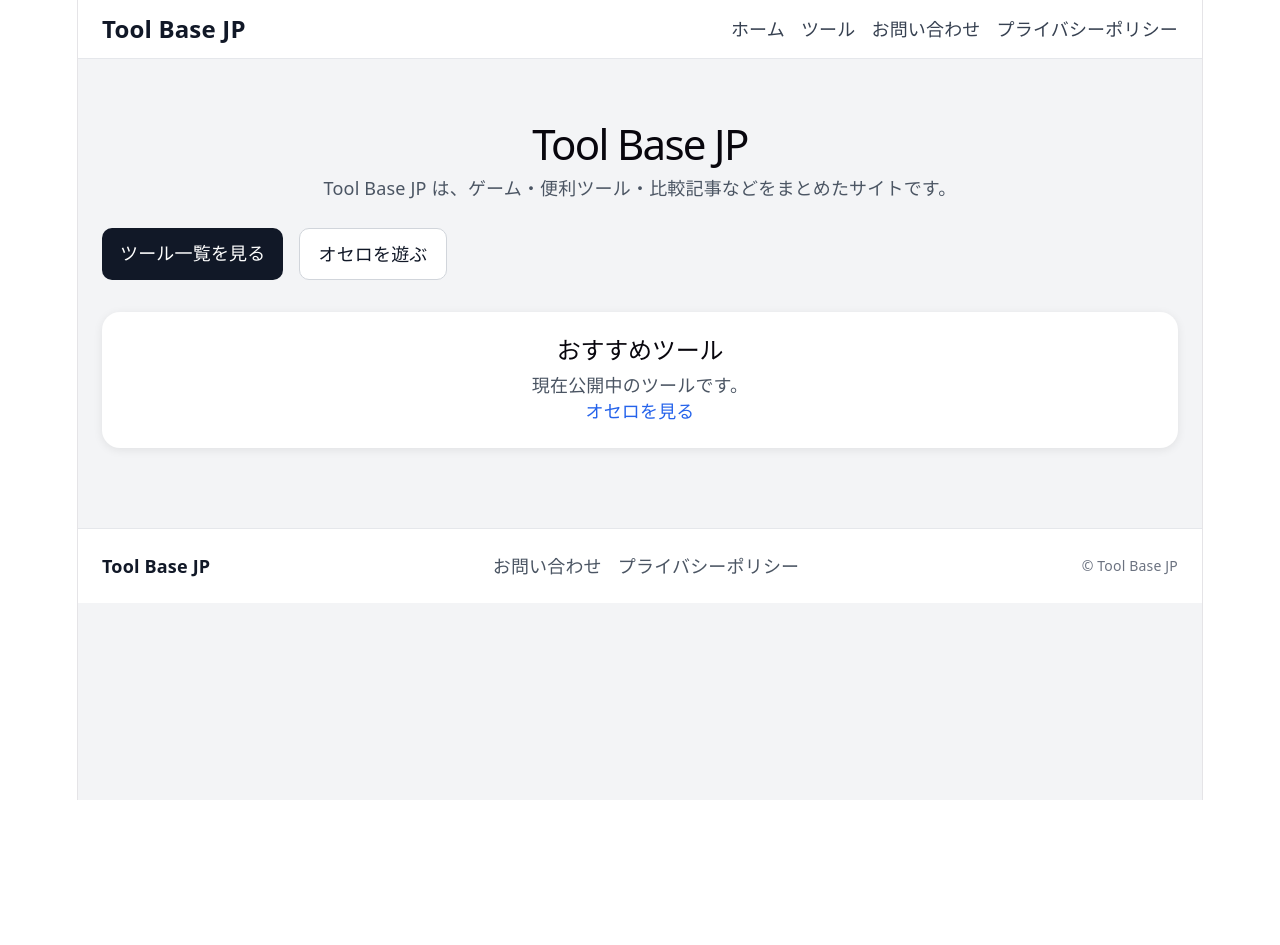
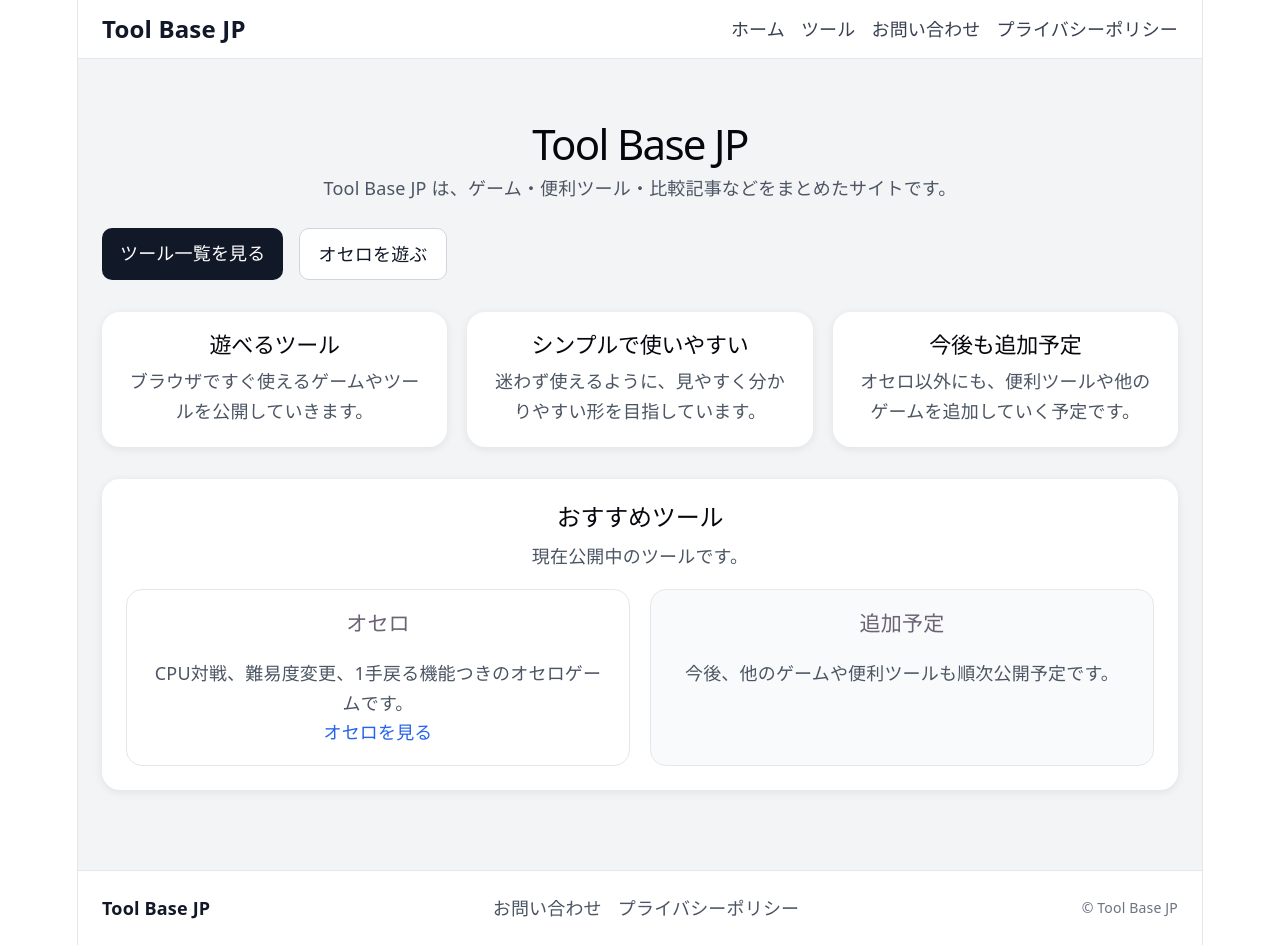
Before and after one commit to ToolBaseJP/tool-base-jp, a React (Vite) app: page / in a window 1280 px wide. Before the commit the page ends 800 px from the top, so only its background shows below. Built offline with nearby package versions, Linux system fonts and the light colour scheme.

Commit message:
Improve home page

```diff
--- a/src/pages/HomePage.jsx
+++ b/src/pages/HomePage.jsx
@@ -3,13 +3,21 @@ import { Link } from "react-router-dom";
 export default function HomePage() {
   return (
     <div style={{ maxWidth: "1100px", margin: "0 auto", padding: "40px 24px" }}>
+      <section style={{ marginBottom: "32px" }}>
         <h1 style={{ fontSize: "42px", marginBottom: "16px" }}>Tool Base JP</h1>
 
-      <p style={{ fontSize: "18px", color: "#4b5563", marginBottom: "24px", lineHeight: 1.7 }}>
+        <p
+          style={{
+            fontSize: "18px",
+            color: "#4b5563",
+            marginBottom: "24px",
+            lineHeight: 1.7,
+          }}
+        >
           Tool Base JP は、ゲーム・便利ツール・比較記事などをまとめたサイトです。
         </p>
 
-      <div style={{ display: "flex", gap: "16px", flexWrap: "wrap", marginBottom: "32px" }}>
+        <div style={{ display: "flex", gap: "16px", flexWrap: "wrap" }}>
           <Link
             to="/tools"
             style={{
@@ -37,7 +45,61 @@ export default function HomePage() {
             オセロを遊ぶ
           </Link>
         </div>
+      </section>
 
+      <section style={{ marginBottom: "32px" }}>
+        <div
+          style={{
+            display: "grid",
+            gridTemplateColumns: "repeat(auto-fit, minmax(220px, 1fr))",
+            gap: "20px",
+          }}
+        >
+          <div
+            style={{
+              background: "#fff",
+              borderRadius: "18px",
+              padding: "20px",
+              boxShadow: "0 2px 10px rgba(0,0,0,0.08)",
+            }}
+          >
+            <h2 style={{ fontSize: "22px", marginTop: 0 }}>遊べるツール</h2>
+            <p style={{ color: "#4b5563", lineHeight: 1.7 }}>
+              ブラウザですぐ使えるゲームやツールを公開していきます。
+            </p>
+          </div>
+
+          <div
+            style={{
+              background: "#fff",
+              borderRadius: "18px",
+              padding: "20px",
+              boxShadow: "0 2px 10px rgba(0,0,0,0.08)",
+            }}
+          >
+            <h2 style={{ fontSize: "22px", marginTop: 0 }}>シンプルで使いやすい</h2>
+            <p style={{ color: "#4b5563", lineHeight: 1.7 }}>
+              迷わず使えるように、見やすく分かりやすい形を目指しています。
+            </p>
+          </div>
+
+          <div
+            style={{
+              background: "#fff",
+              borderRadius: "18px",
+              padding: "20px",
+              boxShadow: "0 2px 10px rgba(0,0,0,0.08)",
+            }}
+          >
+            <h2 style={{ fontSize: "22px", marginTop: 0 }}>今後も追加予定</h2>
+            <p style={{ color: "#4b5563", lineHeight: 1.7 }}>
+              オセロ以外にも、便利ツールや他のゲームを追加していく予定です。
+            </p>
+          </div>
+        </div>
+      </section>
+
+      <section>
         <div
           style={{
             background: "#fff",
@@ -46,13 +108,48 @@ export default function HomePage() {
             boxShadow: "0 2px 10px rgba(0,0,0,0.08)",
           }}
         >
-        <h2 style={{ marginTop: 0 }}>おすすめツール</h2>
-        <p style={{ color: "#4b5563" }}>現在公開中のツールです。</p>
+          <h2 style={{ marginTop: 0, marginBottom: "12px" }}>おすすめツール</h2>
+          <p style={{ color: "#4b5563", marginBottom: "20px" }}>現在公開中のツールです。</p>
 
+          <div
+            style={{
+              display: "grid",
+              gridTemplateColumns: "repeat(auto-fit, minmax(260px, 1fr))",
+              gap: "20px",
+            }}
+          >
+            <div
+              style={{
+                border: "1px solid #e5e7eb",
+                borderRadius: "16px",
+                padding: "20px",
+              }}
+            >
+              <h3 style={{ marginTop: 0 }}>オセロ</h3>
+              <p style={{ color: "#4b5563", lineHeight: 1.7 }}>
+                CPU対戦、難易度変更、1手戻る機能つきのオセロゲームです。
+              </p>
               <Link to="/tools/othello" style={{ color: "#2563eb", textDecoration: "none" }}>
                 オセロを見る
               </Link>
             </div>
+
+            <div
+              style={{
+                border: "1px solid #e5e7eb",
+                borderRadius: "16px",
+                padding: "20px",
+                backgroundColor: "#f9fafb",
+              }}
+            >
+              <h3 style={{ marginTop: 0 }}>追加予定</h3>
+              <p style={{ color: "#4b5563", lineHeight: 1.7 }}>
+                今後、他のゲームや便利ツールも順次公開予定です。
+              </p>
+            </div>
+          </div>
+        </div>
+      </section>
     </div>
   );
 }
```
Lines whose indentation alone changed are shown as unchanged.
